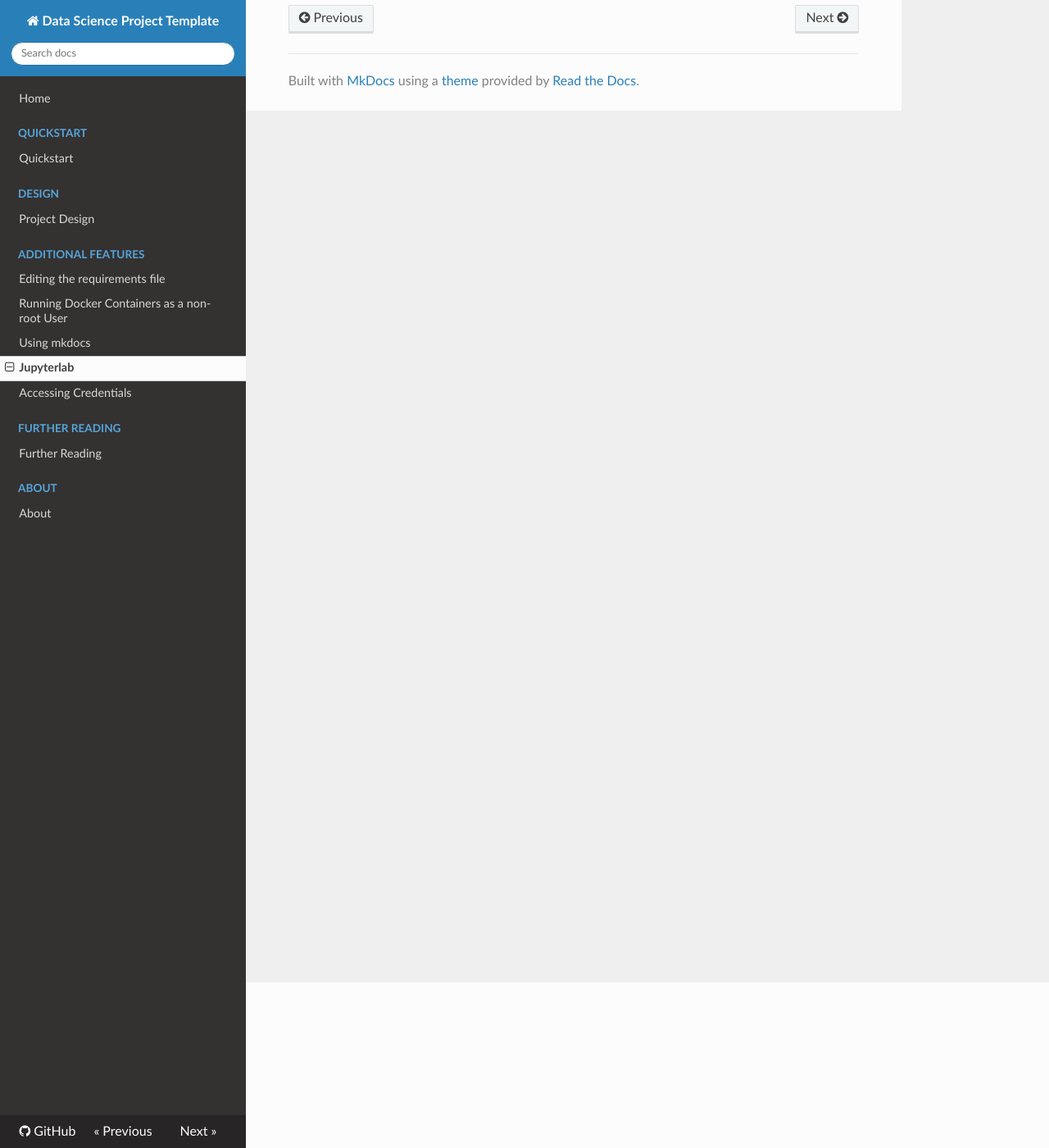
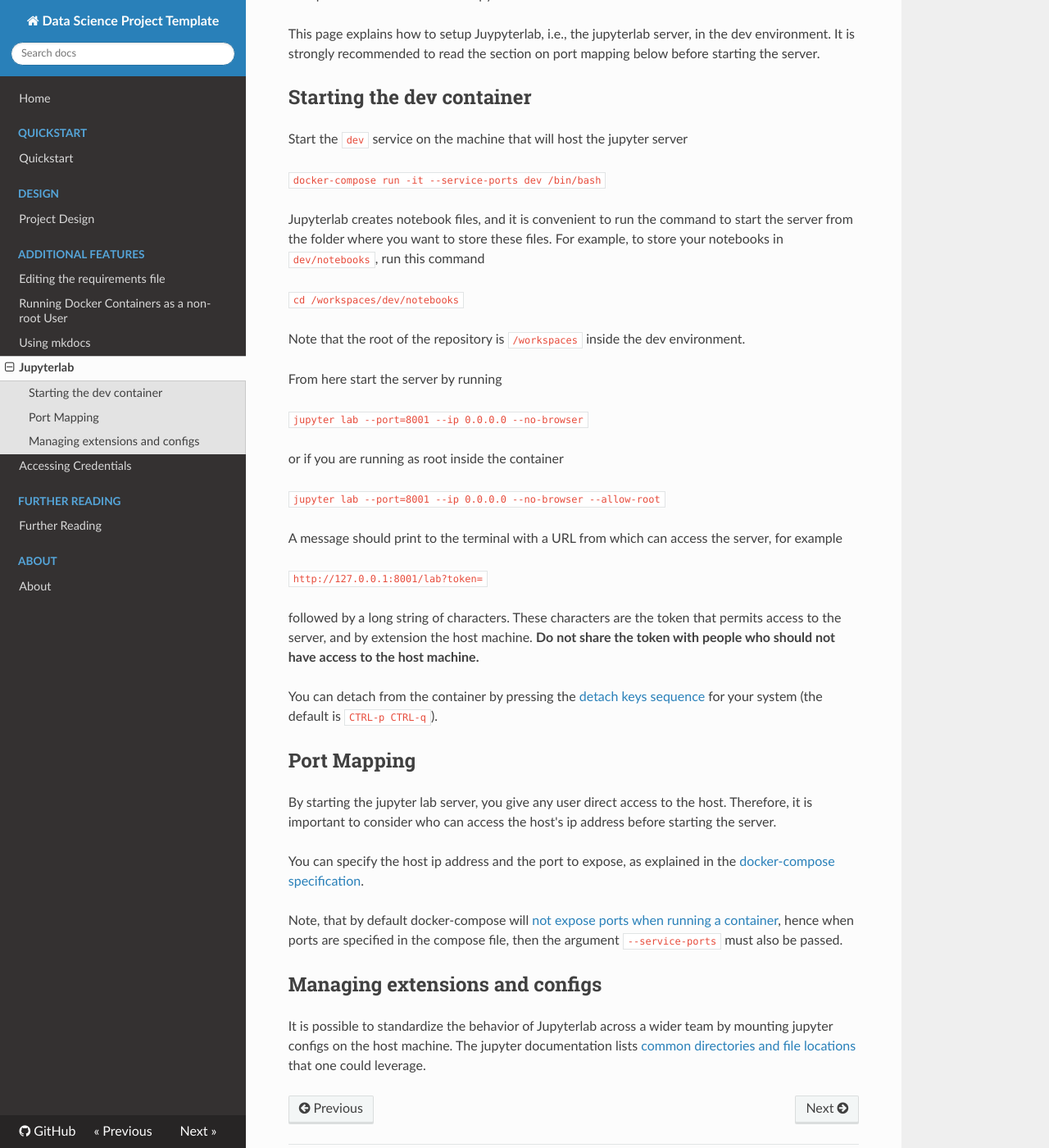
Before and after one commit to mark-curran/data-science-project-template, an MkDocs documentation site: the page built from docs/docs/additional_features/jupyterlab.md, in a window 1280 px wide and 1400 px high, scrolled down 202 px. Shown: the whole window at 82% size. Built offline with MkDocs 1.6.1, drawn with Linux system fonts in a browser that asks for light colours; nearby versions of some CDN libraries; some of the changed text lies outside the part shown.

Commit message:
Add jupyterlab (#13)
* Fix dev requirements, add jupyterlab.

* Basic jupyterlab docs.

* Add port mapping to docker-compose.

* Add scratchpad to gitignore.

* Update docker-compose ports.

* Add jupyterlab docs.

* Add sample notebook.

```diff
--- a/docs/docs/additional_features/jupyterlab.md
+++ b/docs/docs/additional_features/jupyterlab.md
@@ -1,3 +1,46 @@
 # Jupyterlab
 
-This document should explain how to setup jupyterlab.
+[Jupyterlab](https://jupyterlab.readthedocs.io/en/stable/index.html#) is a web-based development environment that is particularly useful for data manipulation and visualization in python.
+
+This page explains how to setup Juypyterlab, i.e., the jupyterlab server, in the dev environment. It is strongly recommended to read the section on port mapping below before starting the server.
+
+## Starting the dev container
+
+Start the `dev` service on the machine that will host the jupyter server
+
+`docker-compose run -it --service-ports dev /bin/bash`
+
+Jupyterlab creates notebook files, and it is convenient to run the command to start the server from the folder where you want to store these files. For example, to store your notebooks in `dev/notebooks`, run this command
+
+`cd /workspaces/dev/notebooks`
+
+Note that the root of the repository is `/workspaces` inside the dev environment.
+
+From here start the server by running
+
+`jupyter lab --port=8001 --ip 0.0.0.0 --no-browser`
+
+or if you are running as root inside the container
+
+`jupyter lab --port=8001 --ip 0.0.0.0 --no-browser --allow-root`
+
+A message should print to the terminal with a URL from which can access the server, for example
+
+`http://127.0.0.1:8001/lab?token=`
+
+followed by a long string of characters. These characters are the token that permits access to the server, and by extension the host machine. **Do not share the token with people who should not have access to the host machine.**
+
+You can detach from the container by pressing the [detach keys sequence](https://docs.docker.com/engine/reference/commandline/attach/#options) for your system (the default is `CTRL-p CTRL-q`).
+
+## Port Mapping
+
+By starting the jupyter lab server, you give any user direct access to the host. Therefore, it is important to consider
+who can access the host's ip address before starting the server.
+
+You can specify the host ip address and the port to expose, as explained in the [docker-compose specification](https://docs.docker.com/compose/compose-file/#ports).
+
+Note, that by default docker-compose will [not expose ports when running a container](https://docs.docker.com/engine/reference/commandline/compose_run/), hence when ports are specified in the compose file, then the argument `--service-ports` must also be passed.
+
+## Managing extensions and configs
+
+It is possible to standardize the behavior of Jupyterlab across a wider team by mounting jupyter configs on the host machine. The jupyter documentation lists [common directories and file locations](https://docs.jupyter.org/en/latest/use/jupyter-directories.html) that one could leverage.
```
Also changed, not shown: docker-compose.yml (+18 -7 lines), 3 other files.
